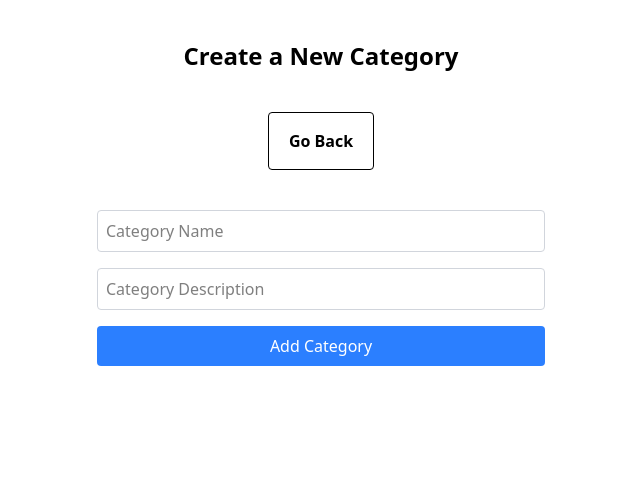
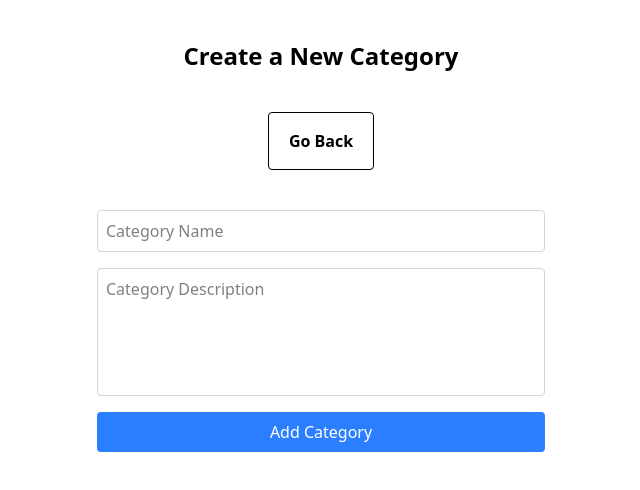
Before and after one commit to AdnanChowdhury7249/Project-Inventory-Application, a React (Vite) app in the folder frontend/: page /create-category in a window 1280 px wide. Shown: the top 490 px of the page, without its empty margins (319-959 px from the left). Built offline with nearby package versions, Linux system fonts and the light colour scheme.

Commit message:
changed description from input to textarea

```diff
--- a/frontend/src/components/CategoryForm.jsx
+++ b/frontend/src/components/CategoryForm.jsx
@@ -36,15 +36,15 @@ const CategoryForm = () => {
           required
           className="p-2 border border-gray-300 rounded"
         />
-        <input
+        <textarea
           type="text"
           name="description"
           value={categoryData.description}
           onChange={handleChange}
           placeholder="Category Description"
           required
-          className="p-2 border border-gray-300 rounded"
-        />
+          className="p-2 border border-gray-300 rounded w-full h-32 resize-none" />
+
         <button type="submit" className="bg-blue-500 text-white py-2 rounded cursor-pointer">Add Category</button>
       </form>
 
--- a/frontend/src/components/ItemForm.jsx
+++ b/frontend/src/components/ItemForm.jsx
@@ -36,13 +36,13 @@ const ItemForm = () => {
           className="p-2 border border-gray-300 rounded"
         />
 
-        <input type="text"
+        <textarea type="text"
           name="description"
           value={itemData.description}
           onChange={handleChange}
           placeholder="item description"
           required
-          className="p-2 border border-gray-300 rounded"
+          className="p-2 border border-gray-300 rounded w-full h-32 resize-none"
         />
         <button className="bg-blue-500 text-white py-2 rounded cursor-pointer" type="submit">Add Item</button>
       </form>
```
